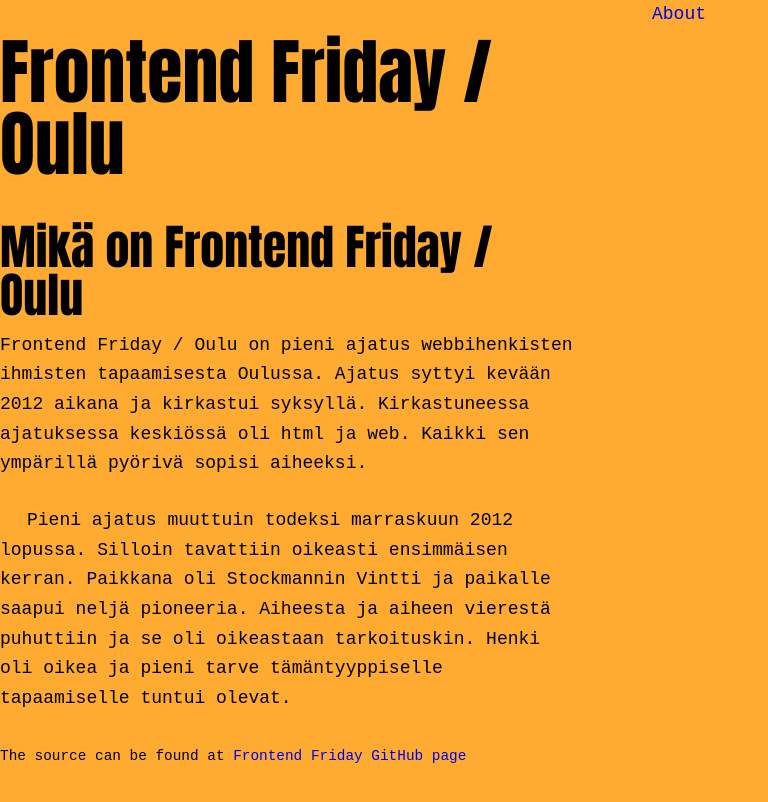
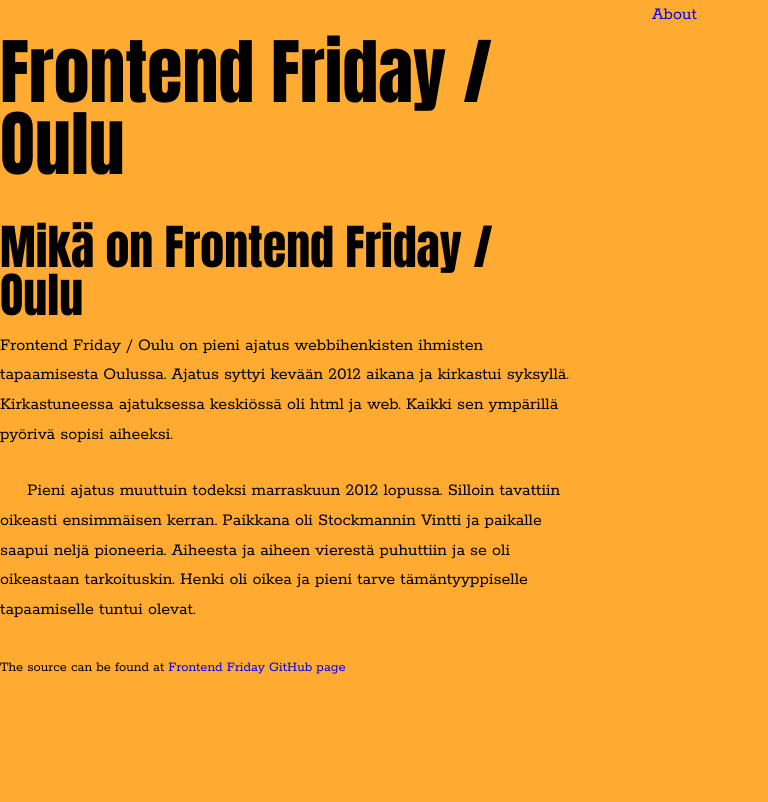
Before and after one commit to ouluweb/ouluweb.github.io, a Jekyll site: the page built from index.html, in a window 1280 px wide. Shown: the top 802 px of the page, without its empty margins (0-768 px from the left). Built offline with Jekyll 4.4.1, drawn with Linux system fonts in a browser that asks for light colours; Markdown is read by kramdown in place of the engine named in the settings.

Commit message:
Added Rokkit to Rockwell font stack

```diff
--- a/css/_typeplate.scss
+++ b/css/_typeplate.scss
@@ -34,7 +34,7 @@ $line-height: 1.65;
 $font-size: 112.5; // percentage value (16 * 112.5% = 18px)
 $font-base: 16 * ($font-size/100); // converts our percentage to a pixel value
 $measure: $font-base * $line-height;
-$font-family: Rockwell, 'Courier New', Courier, serif;
+$font-family: Rockwell, Rokkitt, 'Courier New', Courier, serif;
 $font-family-sans: Impact, Arial, sans-serif;
 $font-properties: $weight, $line-height, $font-size, $font-family;
 
--- a/css/ff.css
+++ b/css/ff.css
@@ -1,5 +1,5 @@
 @charset "UTF-8";
-@import url(http://fonts.googleapis.com/css?family=Titillium+Web:400,400italic,600italic,600);
+@import url(http://fonts.googleapis.com/css?family=Rokkitt:400,700);
 @import url(gridset/css/gridset.css);
 /*------------------------------------*\ STYLE.CSS
 \*------------------------------------*/
@@ -868,7 +868,7 @@ body { word-wrap: breakword; }
 pre code { word-wrap: normal; }
 
 /** Dropcap Sass @include Use the following Sass @include with any selector you feel necessary.  @include dropcap($float: left, $font-size: 4em, $font-family: inherit, $text-indent: 0, $margin: inherit, $padding: inherit, $color: inherit, $lineHeight: 1, $bg: transparent);  Extend this object into your custom stylesheet.  */
-html { font: normal 112.5%/1.65 Rockwell, "Courier New", Courier, serif; }
+html { font: normal 112.5%/1.65 Rockwell, Rokkitt, "Courier New", Courier, serif; }
 
 body { -webkit-hyphens: auto; -moz-hyphens: auto; -ms-hyphens: auto; hyphens: auto; color: black; }
 
--- a/css/ff.scss
+++ b/css/ff.scss
@@ -14,8 +14,9 @@
 /**
  * Setup
  */
-@import url(http://fonts.googleapis.com/css?family=Titillium+Web:400,400italic,600italic,600);
+// @import url(http://fonts.googleapis.com/css?family=Titillium+Web:400,400italic,600italic,600);
 // @import url(http://fonts.googleapis.com/css?family=Droid+Serif:400,700,700italic);
+@import url(http://fonts.googleapis.com/css?family=Rokkitt:400,700);
 @import "vars";
 @import "inuit.css/inuit";
 @import "gridset/css/gridset.css";
```
